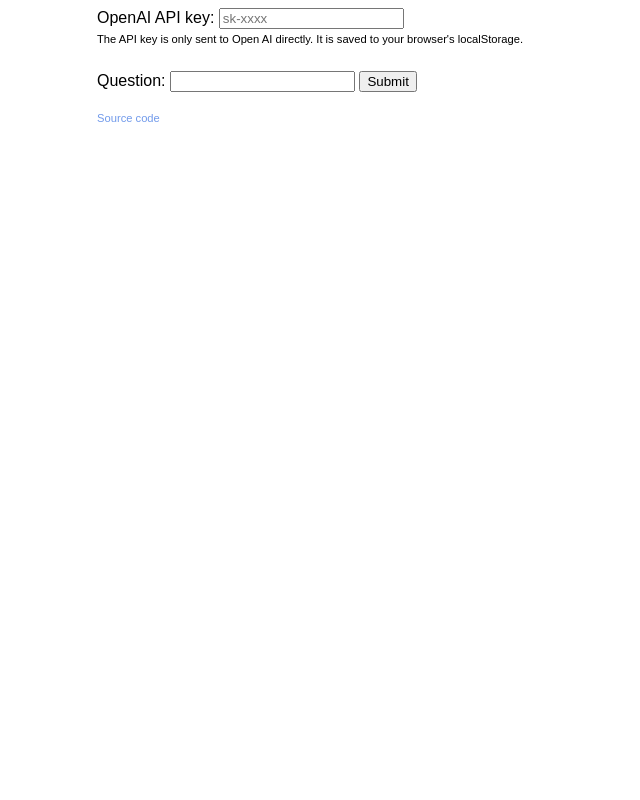
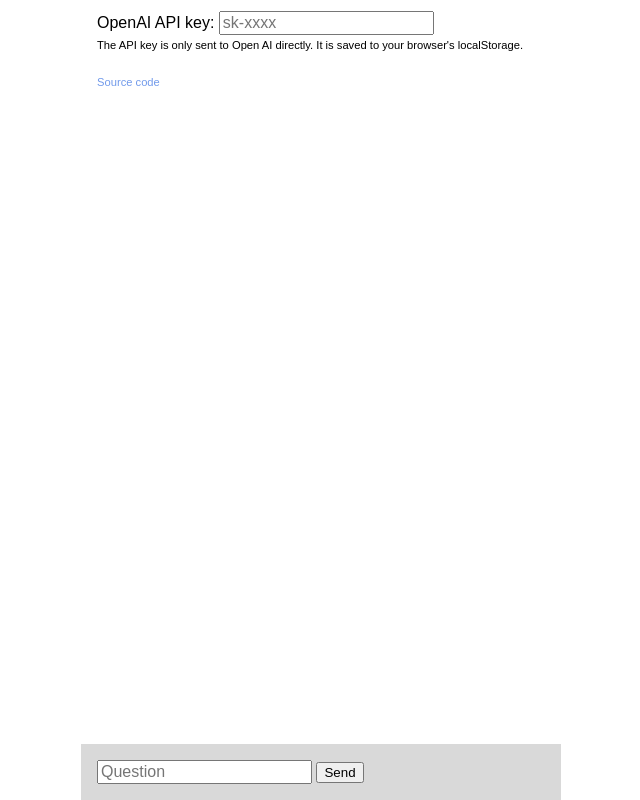
Before and after one commit to felixbade/assistant, a plain HTML site: page src/index.html in a window 1280 px wide. Shown: the whole page, without its empty margins (303-943 px from the left). Drawn offline with Linux system fonts and the light colour scheme.

Commit message:
Move input box down, layout fixes

```diff
--- a/src/index.html
+++ b/src/index.html
@@ -3,10 +3,11 @@
     <head>
         <meta charset="utf-8">
         <meta http-equiv="X-UA-Compatible" content="IE=edge">
-        <meta name="viewport" content="width=device-width, initial-scale=1">
+        <meta name="viewport" content="width=device-width, initial-scale=1, viewport-fit=cover">
         <title>OpenAI chat wrapper</title>
         <meta name="apple-mobile-web-app-capable" content="yes">
         <meta name="apple-mobile-web-app-title" content="GPT">
+        <meta name="theme-color" content="#fff">
         <link rel="stylesheet" href="style.css" type="text/css">
         <script src="index.js"></script>
     </head>
@@ -15,11 +16,9 @@
             OpenAI API key:
             <input type="text" id="api-key" placeholder="sk-xxxx">
             <div class="disclaimer">The API key is only sent to Open AI directly. It is saved to your browser's localStorage.</div>
-            <br>
-            <form>
-                Question:
-                <input type="text" id="prompt">
-                <button type="submit" id="submit">Submit</button>
+            <form id="compose-box">
+                <input type="text" id="prompt" placeholder="Question">
+                <button type="submit" id="submit">Send</button>
             </form>
             <div id="output"></div>
             <footer>
--- a/src/style.css
+++ b/src/style.css
@@ -3,9 +3,30 @@
     line-height: 130%;
 }
 
+body {
+    margin: 0;
+}
+
 .container {
     max-width: 30em;
     margin: 0 auto;
+    padding: 0.7em 1em;
+}
+
+#compose-box {
+    background-color: hsl(0, 0%, 85%);
+    position: fixed;
+    bottom: 0;
+    width: 100%;
+    max-width: 28em; /* .container is 30em, padding 1em + 1em */
+    padding: 1em;
+    margin-left: -1em;
+    margin-bottom: env(safe-area-inset-bottom);
+}
+
+
+input {
+    font-size: 16px;
 }
 
 #output {
```
